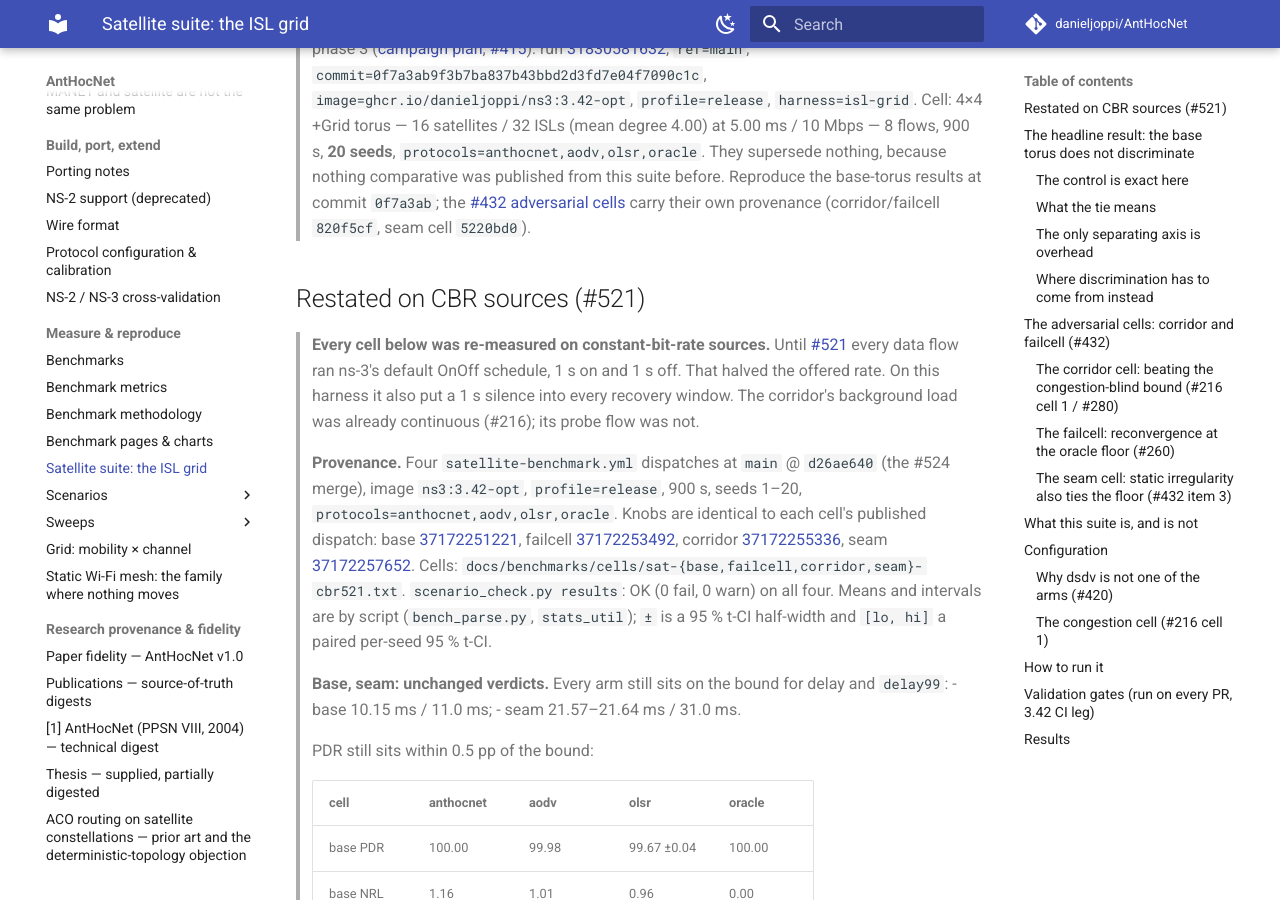
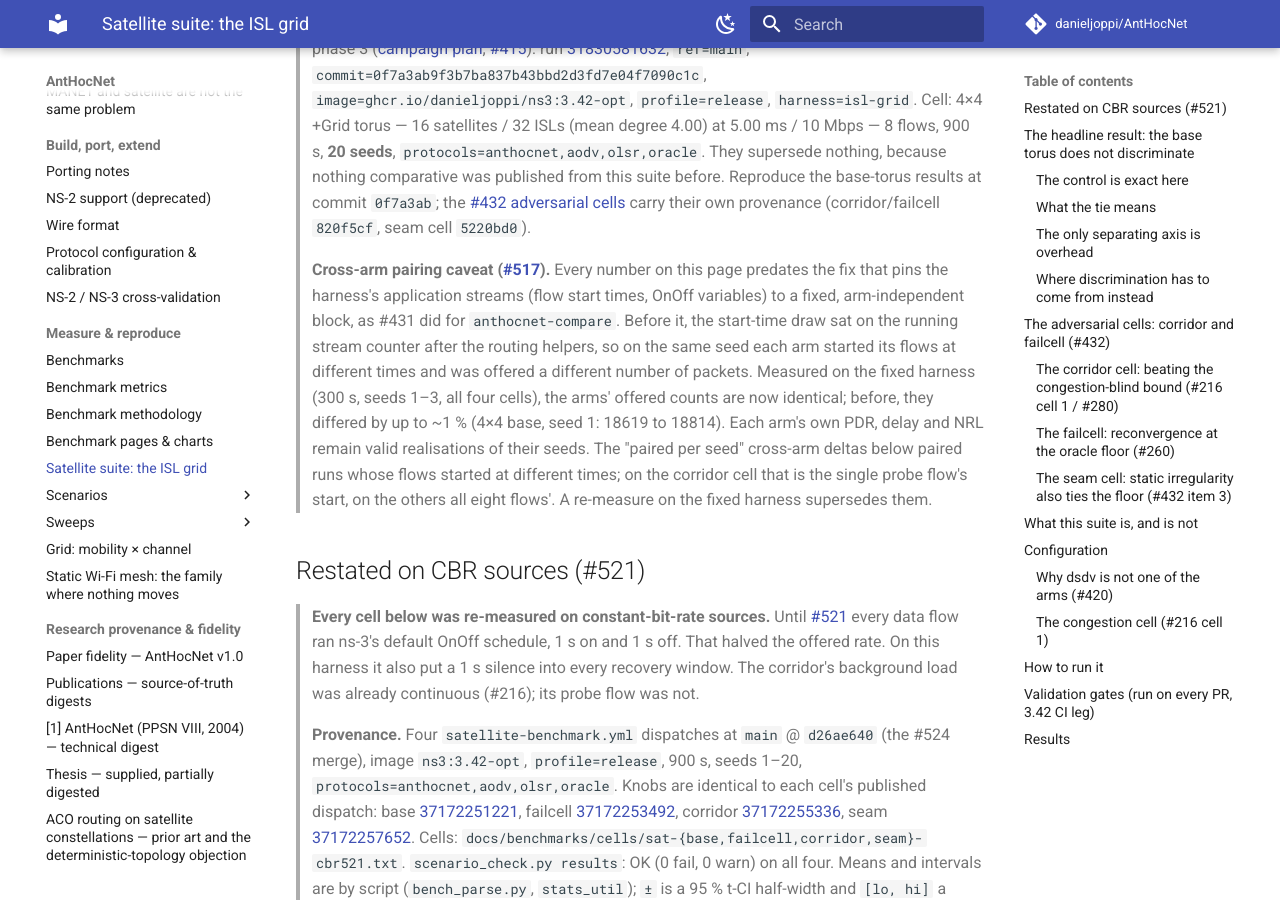
Before and after one commit to danieljoppi/AntHocNet, an MkDocs documentation site: the page built from docs/benchmarks/satellite/isl-grid.md, in a window 1280 px wide and 900 px high, scrolled down 329 px. Built offline with MkDocs 1.6.1 and Material for MkDocs 9.7.7, drawn with Linux system fonts in a browser that asks for light colours; comment, search, counter and statistics services are not loaded.

Commit message:
fix(isl-grid): pin application streams to a fixed, arm-independent block (#517) (#531)
isl-grid seeded the flow-start-time variable (and the OnOff application
streams) from the running stream counter, after the routing helpers had
consumed a protocol-dependent number of streams. So on the same seed
every arm drew different flow start times and was offered a different
number of packets: the #459 defect, fixed in anthocnet-compare by #431
but never ported here.

Port the #431 layout: kAppStreamOffset = kStreamStride - 10000 reserves
a fixed application sub-block at the top of each seed block. startVar
and every OnOff application's AssignStreams draw from it via a new
TakeAppStreams() budget check; TakeStreams() now aborts if the running
counter reaches the sub-block, so no routing arm's consumption can
collide with it.

Verified in the 3.42 container, 300 s, seeds 1-3, arms
anthocnet/aodv/olsr/oracle, on all four published cells (base 4x4,
corridor 6x6, failcell 4x4 + break, seam 6x6 with removed links), with
a temporary local-only print of r.txPackets (FlowMonitor tx plus OLSR
refused sends):
- before: offered counts differ per arm on every seed, e.g. base
  seed 1: anthocnet 18724, aodv 18619, olsr 18619, oracle 18814;
  corridor seed 1: 2324 / 2312 / 2312 / 2359;
- after: identical across all four arms on every cell and seed,
  e.g. base seed 1: 18699 x4; corridor seed 1: 2320 x4.
This meets #517's acceptance criterion. Local CI gates also pass:
check-determinism.sh isl-grid and check-seed-independence.py
(--seeds 4 --time 30).

The fix changes every arm's realisation, so the satellite page's
numbers move. isl-grid.md gains a caveat: each arm's own metrics stay
valid, but its cross-arm "paired per seed" deltas paired runs with
different flow start times, until a re-measure on this harness
supersedes them.


Claude-Session: https://claude.ai/code/session_01HNDVU4LKsoUZ4oGXKuibE2

Co-authored-by: Claude <noreply@anthropic.com>

```diff
--- a/docs/benchmarks/satellite/isl-grid.md
+++ b/docs/benchmarks/satellite/isl-grid.md
@@ -24,6 +24,20 @@ to need separate suites is [`network-regimes.md`](../../network-regimes.md).
 > [#432 adversarial cells](#the-adversarial-cells-corridor-and-failcell-432)
 > carry their own provenance (corridor/failcell `820f5cf`, seam cell
 > `5220bd0`).
+
+> **Cross-arm pairing caveat ([#517](https://github.com/danieljoppi/AntHocNet/issues/517)).** Every number on this page
+> predates the fix that pins the harness's application streams (flow start
+> times, OnOff variables) to a fixed, arm-independent block, as #431 did for
+> `anthocnet-compare`. Before it, the start-time draw sat on the running
+> stream counter after the routing helpers, so on the same seed each arm
+> started its flows at different times and was offered a different number of
+> packets. Measured on the fixed harness (300 s, seeds 1–3, all four cells),
+> the arms' offered counts are now identical; before, they differed by up to
+> ~1 % (4×4 base, seed 1: 18619 to 18814). Each arm's own PDR, delay and NRL
+> remain valid realisations of their seeds. The "paired per seed" cross-arm
+> deltas below paired runs whose flows started at different times; on the
+> corridor cell that is the single probe flow's start, on the others all
+> eight flows'. A re-measure on the fixed harness supersedes them.
 
 ## Restated on CBR sources (#521)
 
```
Also changed, not shown: 1 other file.
